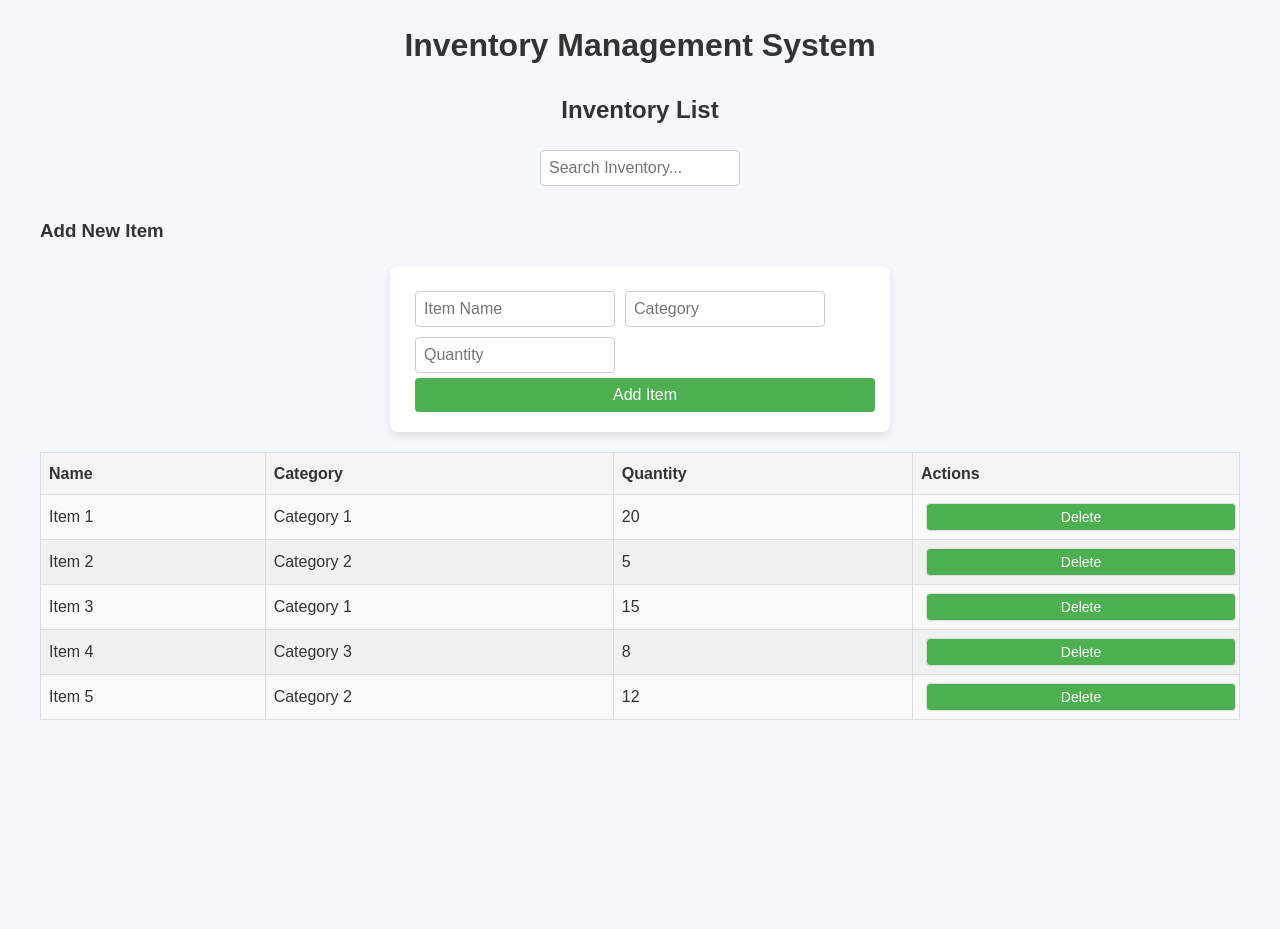
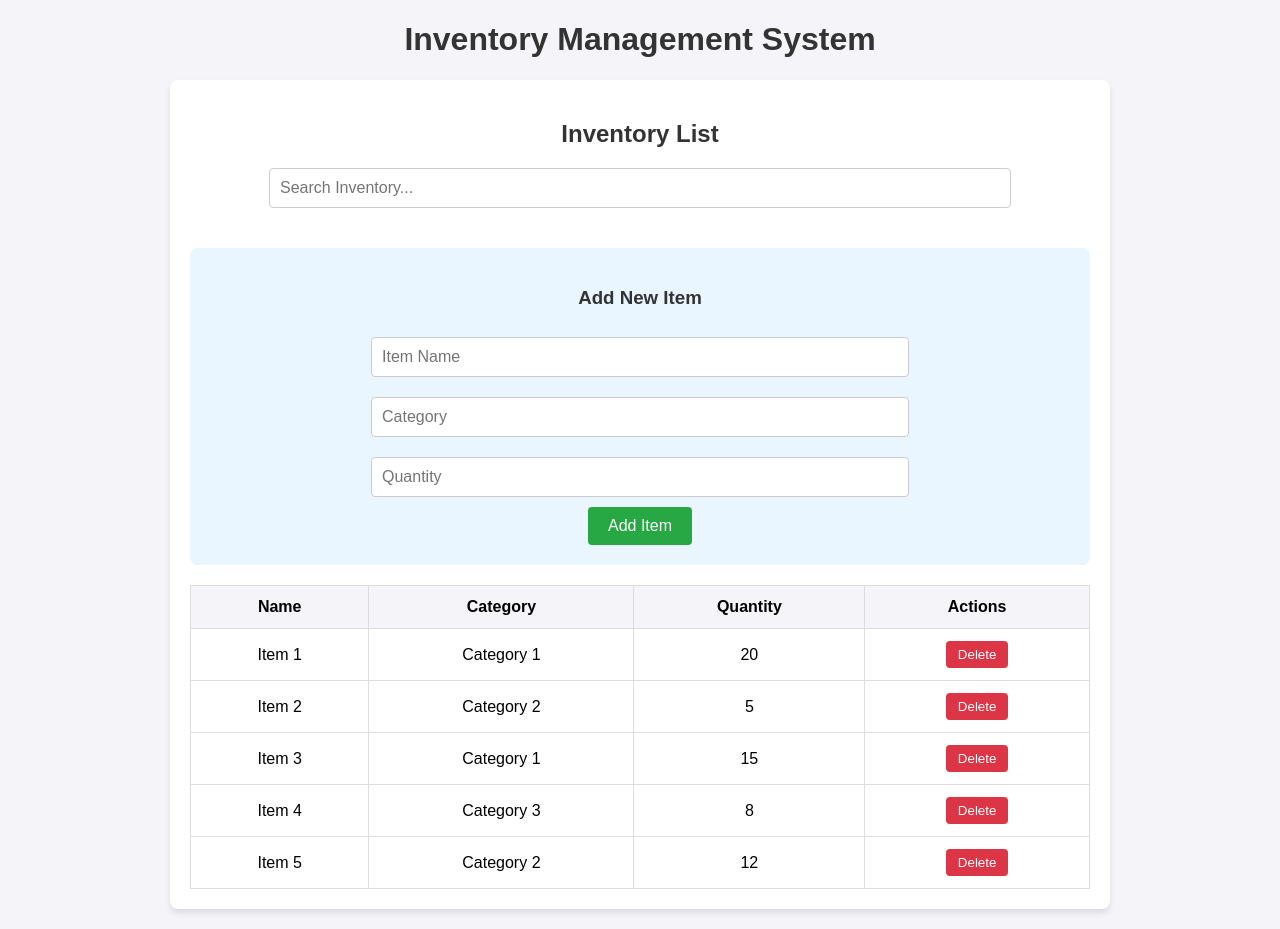
Before and after one commit to muddathirjulie/Inventory-System, a React (Create React App) app: page /inventory in a window 1280 px wide. Before the commit the page ends 800 px from the top, so only its background shows below. Built offline with nearby package versions, Linux system fonts and the light colour scheme.

Commit message:
fixed inventory style

```diff
--- a/src/styles.css
+++ b/src/styles.css
@@ -1,126 +1,23 @@
-/* src/styles.css */
-
-/* Reset some default browser styles */
-* {
+/* General Layout */
+body {
+  font-family: Arial, sans-serif;
+  background-color: #f4f4f9;
   margin: 0;
   padding: 0;
-  box-sizing: border-box;
 }
 
-body {
-  font-family: 'Arial', sans-serif;
-  background-color: #f4f7fc;
+h1, h2, h3 {
+  text-align: center;
   color: #333;
-  line-height: 1.6;
-  padding: 20px;
-}
-
-h1, h2 {
-  color: #333;
-  text-align: center;
-}
-
-/* Basic styling for forms */
-form {
-  max-width: 500px;
-  margin: 20px auto;
-  padding: 20px;
-  background-color: #fff;
-  border-radius: 8px;
-  box-shadow: 0 4px 8px rgba(0, 0, 0, 0.1);
-}
-
-input[type="text"],
-input[type="number"],
-button {
-  width: 100%;
-  padding: 10px;
-  margin-bottom: 10px;
-  border: 1px solid #ddd;
-  border-radius: 4px;
-  font-size: 16px;
-}
-
-button {
-  background-color: #4CAF50;
-  color: #fff;
-  cursor: pointer;
-}
-
-button:hover {
-  background-color: #45a049;
-}
-
-/* Table styling */
-table {
-  width: 100%;
-  margin-top: 20px;
-  border-collapse: collapse;
-}
-
-th, td {
-  padding: 12px;
-  text-align: left;
-  border-bottom: 1px solid #ddd;
-}
-
-th {
-  background-color: #f8f8f8;
-  font-weight: bold;
-}
-
-tr:hover {
-  background-color: #f1f1f1;
-}
-
-/* Styling for action buttons (Edit, Delete) */
-button {
-  padding: 5px 10px;
-  margin: 0 5px;
-  font-size: 14px;
-}
-
-button:active {
-  transform: scale(0.98);
-}
-
-button.delete {
-  background-color: #f44336;
-}
-
-button.delete:hover {
-  background-color: #e53935;
-}
-
-button.edit {
-  background-color: #4CAF50;
-}
-
-button.edit:hover {
-  background-color: #45a049;
-}
-
-@media (max-width: 768px) {
-  table {
-    font-size: 14px;
-  }
-
-  input[type="text"], input[type="number"], button {
-    font-size: 14px;
-  }
-
-  .inventory-container {
-    padding: 10px;
-  }
 }
 
 .inventory-container {
+  max-width: 900px;
+  margin: 20px auto;
   padding: 20px;
-  font-family: Arial, sans-serif;
-}
-
-h2 {
-  text-align: center;
+  background-color: white;
+  border-radius: 8px;
+  box-shadow: 0 4px 6px rgba(0, 0, 0, 0.1);
 }
 
 .search-bar {
@@ -129,59 +26,88 @@ h2 {
 }
 
 .search-bar input {
-  padding: 8px;
-  width: 200px;
+  width: 80%;
+  padding: 10px;
+  font-size: 16px;
   border: 1px solid #ccc;
   border-radius: 4px;
-  font-size: 16px;
-}
-
-table {
-  width: 100%;
-  border-collapse: collapse;
-  margin-top: 20px;
-}
-
-table th, table td {
-  border: 1px solid #ddd;
-  padding: 8px;
-  text-align: left;
-}
-
-table th {
-  background-color: #f4f4f4;
-}
-
-table td {
-  background-color: #f9f9f9;
-}
-
-table tr:nth-child(even) td {
-  background-color: #f1f1f1;
+  margin-bottom: 20px;
 }
 
 .add-item-form {
-  margin: 20px 0;
+  background-color: #e9f5ff;
+  padding: 20px;
+  border-radius: 8px;
+  margin-bottom: 20px;
+}
+
+.add-item-form form {
+  display: flex;
+  flex-direction: column;
+  align-items: center;
 }
 
 .add-item-form input {
-  padding: 8px;
-  margin: 5px;
-  width: 200px;
+  width: 60%;
+  padding: 10px;
+  margin: 10px 0;
+  font-size: 16px;
   border: 1px solid #ccc;
   border-radius: 4px;
 }
 
 .add-item-form button {
-  padding: 8px 12px;
+  padding: 10px 20px;
+  background-color: #28a745;
+  color: white;
   border: none;
-  background-color: #4CAF50;
-  color: white;
+  border-radius: 4px;
   font-size: 16px;
   cursor: pointer;
-  border-radius: 4px;
 }
 
 .add-item-form button:hover {
-  background-color: #45a049;
+  background-color: #218838;
 }
+
+table {
+  width: 100%;
+  margin-top: 20px;
+  border-collapse: collapse;
+}
+
+table, th, td {
+  border: 1px solid #ddd;
+}
+
+th, td {
+  padding: 12px;
+  text-align: center;
+}
+
+th {
+  background-color: #f4f4f9;
+}
+
+td button {
+  padding: 6px 12px;
+  background-color: #dc3545;
+  color: white;
+  border: none;
+  border-radius: 4px;
+  cursor: pointer;
+}
+
+td button:hover {
+  background-color: #c82333;
+}
+
+@media (max-width: 600px) {
+  .search-bar input, .add-item-form input {
+    width: 90%;
+  }
+
+  table, th, td {
+    font-size: 14px;
+  }
+}
```
